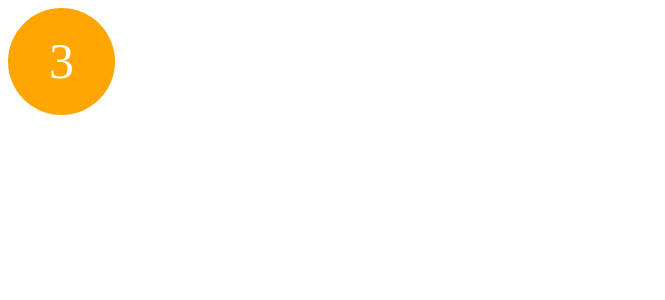
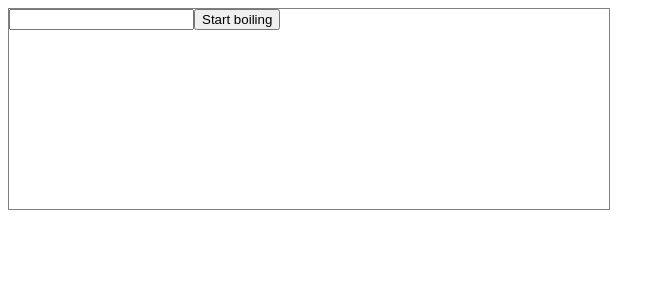
Before and after one commit to bencornelis/frontloops, a React (Create React App) app: page / in a window 1280 px wide. Shown: the top 300 px of the page, without its empty margins (0-665 px from the left). Built offline with nearby package versions, Linux system fonts and the light colour scheme.

Commit message:
get timer form with multiple timers working

```diff
--- a/src/App.js
+++ b/src/App.js
@@ -1,11 +1,11 @@
 import React, { Component } from 'react';
-import Timer from './components/2.6';
+import TimerApp from './components/2.6';
 
 class App extends Component {
   render() {
     return (
       <div>
-        <Timer />
+        <TimerApp />
       </div>
     );
   }
--- a/src/components/2.6.js
+++ b/src/components/2.6.js
@@ -10,10 +10,18 @@ const Circle = styled.div`
   };
   background: ${({ fadeOut }) => fadeOut ? 'white' : 'orange'};
   color: white;
-  font-size: ${({ downBeat, size}) => downBeat ? 0.5 * size : 0.5 * size}px;
+  font-size: ${({ downBeat, size}) => downBeat ? 0.5 * size : 0.55 * size}px;
   text-align: center;
   vertical-align: middle;
   line-height: ${({ downBeat, size }) => downBeat ? size : 1.1 * size}px;
+`;
+
+const TimerWrapper = styled.div`
+  width: ${({ size }) => 1.1 * size}px;
+  height: ${({ size }) => 1.1 * size}px;
+  display:flex;
+  justify-content: center;
+  align-items: center;
 `;
 
 class Timer extends Component {
@@ -28,7 +36,7 @@ class Timer extends Component {
 
     this.state = {
       time,
-      isSmall: true,
+      downBeat: true,
       fadeOut: false,
     };
 
@@ -68,11 +76,12 @@ class Timer extends Component {
 
   render() {
     const { downBeat, time, fadeOut } = this.state;
-    if (time < 0) {
+    if (time <= 0) {
       return null;
     }
 
     return (
+      <TimerWrapper size={this.size}>
         <Circle
           downBeat={downBeat}
           size={this.size}
@@ -81,8 +90,98 @@ class Timer extends Component {
           >
           {time}
         </Circle>
-    )
+      </TimerWrapper>
+    );
   }
 }
 
-export default Timer;
+const Form = styled.form`
+`;
+const Input = styled.input`
+`;
+const Button = styled.button`
+`;
+
+class TimerForm extends Component {
+  constructor(props) {
+    super(props);
+    this.state = { value: '' };
+  }
+
+  handleChange = e => {
+    this.setState({ value: e.target.value });
+  }
+
+  handleSubmit = e => {
+    e.preventDefault();
+    this.props.onSubmit(parseInt(this.state.value));
+    this.setState({ value: '' });
+  }
+
+  render() {
+    return (
+      <Form>
+        <Input onChange={this.handleChange} value={this.state.value} />
+        <Button type='submit' onClick={this.handleSubmit}>Start boiling</Button>
+      </Form>
+    );
+  }
+}
+
+const Container = styled.div`
+  height: 200px;
+  width: 600px;
+  border: 1px solid grey;
+`;
+
+const _id = (() => {
+  let __id = 0;
+  return () => {
+    __id += 1;
+    return __id;
+  }
+})();
+
+class TimerApp extends Component {
+  constructor(props) {
+    super(props);
+    this.state = {
+      timers: []
+    };
+  }
+
+  addTimer = time => {
+    this.setState(({ timers }) => {
+      const id = _id();
+      timers = [...timers, { id, time }];
+      console.log(timers)
+      return { timers };
+    });
+  }
+
+  removeTimer = id => {
+    this.setState(({ timers }) => {
+      timers = timers.filter(timer => timer.id !== id);
+      return { timers };
+    });
+  }
+
+  render() {
+    const { timers } = this.state;
+    return (
+      <Container>
+        <TimerForm onSubmit={this.addTimer} />
+        {timers.map(({ id, time }) =>
+          <Timer
+            key={id}
+            time={time}
+            size={50}
+            onComplete={() => this.removeTimer(id)}
+            />
+        )}
+      </Container>
+    );
+  }
+}
+
+export default TimerApp;
```
Lines whose indentation alone changed are shown as unchanged.
